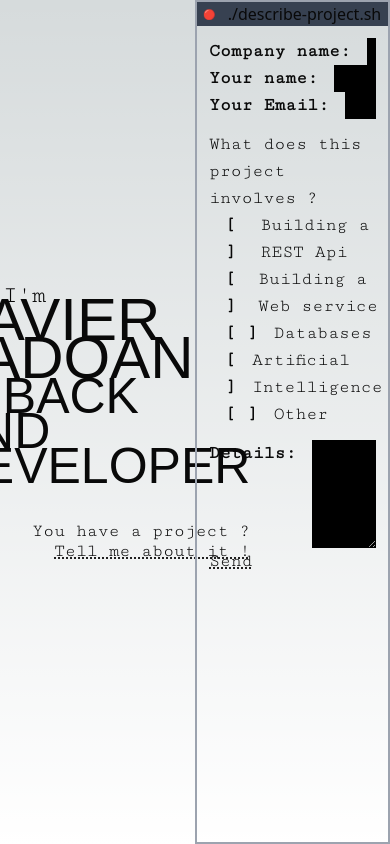
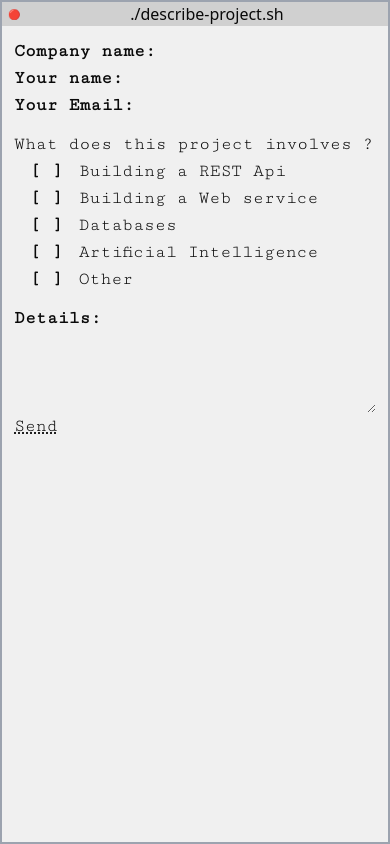
Before and after one commit to Xapadoan/Portfolio, a Next.js app: page / in a window 390 px wide. Both pictures are taken after a click on the element "Tell me about it !". Built offline with nearby package versions, Linux system fonts and the light colour scheme; a web font is replaced by a local one.

Commit message:
Use themed colors + responsive design

```diff
--- a/src/components/Dialog.tsx
+++ b/src/components/Dialog.tsx
@@ -21,8 +21,8 @@ export const Dialog = ({
     <Root>
       <Trigger asChild>{trigger}</Trigger>
       <Portal>
-        <Content className="fixed bottom-0 right-0 h-screen w-[50vw] border-gray-400 border-2">
-          <header className="flex flex-row align-middle bg-gray-700 border-b-1 border-gray-400">
+        <Content className="fixed bottom-0 right-0 h-screen w-full md:w-1/2 bg-passive-bg border-gray-400 border-2">
+          <header className="flex flex-row align-middle bg-active-bg border-b-1 border-gray-400">
             <Close className="outline-none focus:outline-none">
               <div className="flex justify-center items-center w-6 h-6 text-[10px]">
                 🔴
--- a/src/components/Form.tsx
+++ b/src/components/Form.tsx
@@ -27,7 +27,7 @@ export const Form = <T extends FieldValues>({
     >
       {children}
       <input
-        className="underline decoration-dotted underline-offset-2 hover:cursor-pointer hover:text-blue-600"
+        className="underline decoration-dotted underline-offset-2 hover:cursor-pointer hover:text-secondary-fg"
         type="submit"
         value="Send"
       />
@@ -58,7 +58,7 @@ export const InputEmail = <Name extends string>({
       </label>
       <input
         id={name}
-        className="bg-black focus:outline-none hover:bg-gray-800 focus:bg-gray-900 w-full"
+        className="bg-passive-bg focus:outline-none hover:bg-highlight-bg focus:bg-active-bg w-full"
         type="email"
         {...register}
       />
@@ -89,7 +89,7 @@ export const InputText = <Name extends string>({
       </label>
       <input
         id={name}
-        className="bg-black focus:outline-none hover:bg-gray-800 focus:bg-gray-900 w-full"
+        className="bg-passive-bg focus:outline-none hover:bg-highlight-bg focus:bg-active-bg w-full"
         type="text"
         {...register}
       />
@@ -131,7 +131,7 @@ export const InputTextArea = <T extends FieldValues>({
       )}
       <textarea
         id={name}
-        className="bg-black focus:outline-none hover:bg-gray-800 focus:bg-gray-900 font-normal w-full"
+        className="bg-passive-bg focus:outline-none hover:bg-highlight-bg focus:bg-active-bg font-normal w-full"
         rows={props?.rows}
         {...register}
       />
@@ -175,7 +175,7 @@ export const CheckBox = <T extends FieldValues>({
               onChange(!value);
             }}
           >
-            <span className="font-bold group-hover:text-blue-600">{`[${value ? 'X' : ' '}]`}</span>
+            <span className="font-bold group-hover:text-secondary-fg whitespace-nowrap">{`[${value ? 'X' : ' '}]`}</span>
             <label htmlFor={name}>{label}</label>
           </div>
         );
--- a/src/pages/index.tsx
+++ b/src/pages/index.tsx
@@ -6,8 +6,8 @@ import { ProjectDialog } from '@components/ProjectDialog';
 
 const Home: NextPageWithLayout = () => {
   return (
-    <div className="w-screen h-screen">
-      <div className="w-1/2 h-full flex items-center justify-center">
+    <div className="w-screen h-screen flex flex-col md:flex-row">
+      <div className="w-full md:w-1/2 h-full p-4 flex items-center justify-center md:justify-end">
         <div className="flex flex-col gap-8">
           <p className="text-2xl leading-6">
             Hi, I&apos;m
@@ -25,7 +25,7 @@ const Home: NextPageWithLayout = () => {
             You have a project ?<br />
             <ProjectDialog
               trigger={
-                <span className="underline decoration-dotted underline-offset-2 cursor-pointer hover:text-blue-600">
+                <span className="underline decoration-dotted underline-offset-2 cursor-pointer hover:text-secondary-fg">
                   Tell me about it !
                 </span>
               }
```
